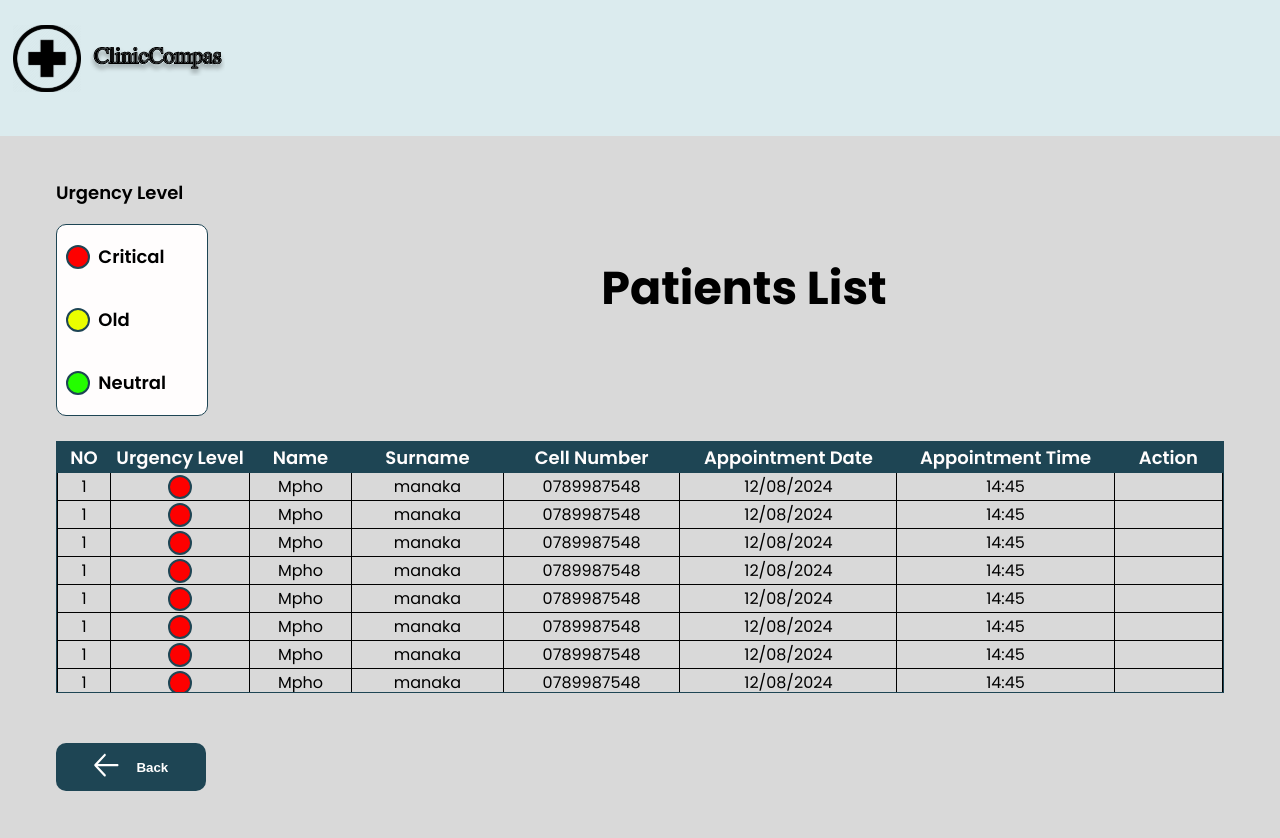
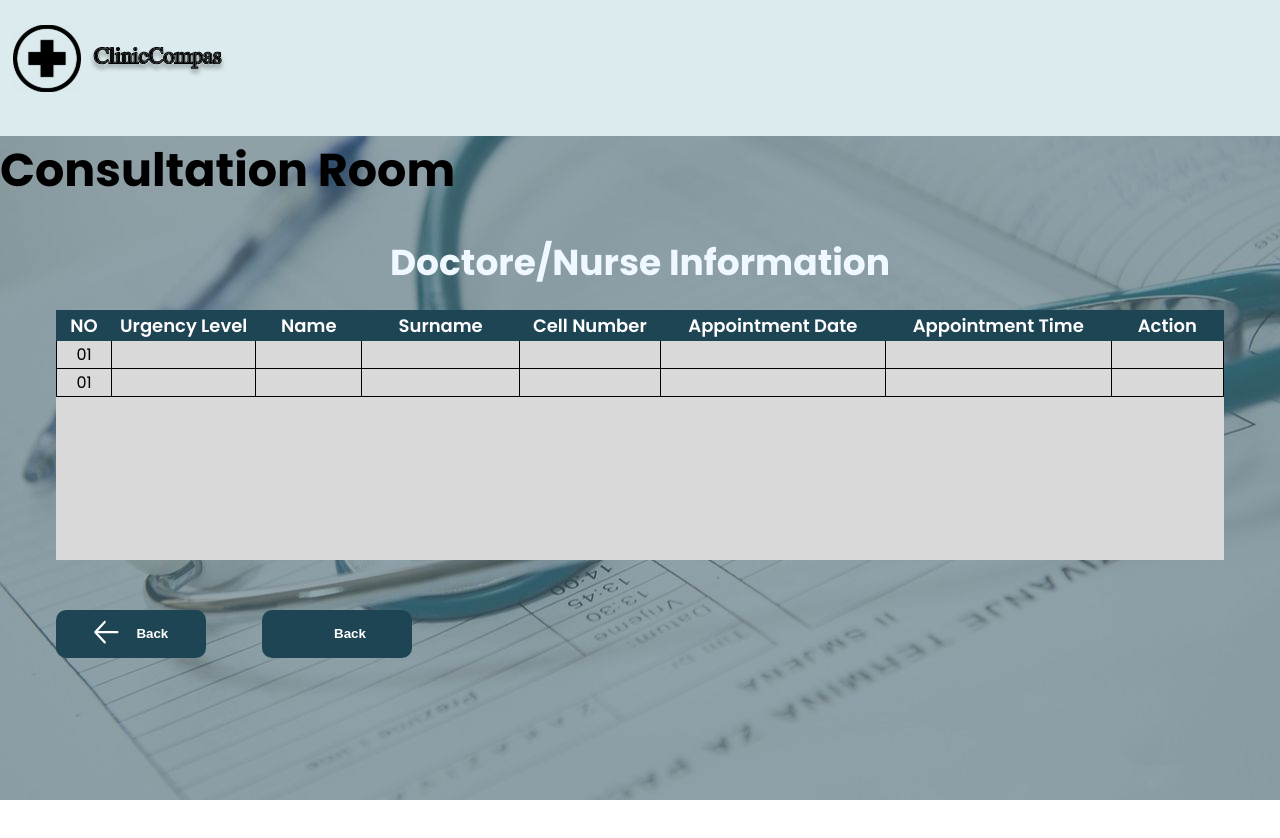
Before and after one commit to BathabileMkhabela/ClinicCampass.Web, a React (Create React App) app: page / in a window 1280 px wide. Shown: the top 838 px of the page. After the commit the page ends 800 px from the top, so only its background shows below. Built offline with nearby package versions, Linux system fonts and the light colour scheme.

Commit message:
done consultation page

```diff
--- a/src/App.js
+++ b/src/App.js
@@ -9,7 +9,7 @@ import Register from "./Pages/Forms/Register";
 import Login from "./Pages/Forms/PatientSignIn";
 import PatientsWaitingConsultPage from "./features/admin/pages/patients_waiting_consultation_page";
 import TopHomeHeader from "./features/components/header";
-
+import ConsultationRoomPage from "./features/admin/pages/consultation_room_page";
 const App = () => {
   const [buttonsVisible, setButtonsVisible] = useState(false);
 
@@ -26,7 +26,7 @@ const App = () => {
            toggleButtons={toggleButtons}
         /> */}
         <Routes>
-          <Route path="/" element={<PatientsWaitingConsultPage/>}/>
+          <Route path="/" element={<ConsultationRoomPage/>}/>
           {/*<Route path="/" element={<Homepage1 buttonsVisible={buttonsVisible} />} /> */}
           <Route path="/landhomepage2" element={<LandHomepage2 />} />
           <Route path="/home" element={<LandHomepage2 />} />
--- /dev/null
+++ b/src/features/admin/components/consultation_room_components/consultation_room.jsx
@@ -0,0 +1,25 @@
+import ConsultationRoomTableRows from "./consultation_room_tableRows";
+import '../../../../styles/admin_styles.css'
+export default function ConsultationRoomTable(){
+    return(
+        <>
+        <div className="table_container consTable">
+            <table className="patients_list_table all_table">
+            <tr className="table_header all_table_header">
+                <th>NO</th>
+                <th>Urgency Level</th>
+                <th>Name</th>
+                <th>Surname</th>
+                <th>Cell Number</th>
+                <th>Appointment Date</th>
+                <th>Appointment Time</th>
+                <th>Action</th>
+            </tr>
+            <ConsultationRoomTableRows/>  <ConsultationRoomTableRows/>
+
+
+        </table>
+        </div>
+        </>
+    );
+}
--- /dev/null
+++ b/src/features/admin/components/consultation_room_components/consultation_room_body.jsx
@@ -0,0 +1,23 @@
+import H1titleComponent from "../../../components/h1_title_component";
+import '../../../../styles/admin_styles.css';
+import SubTitle from "../../../components/sub_title_comp";
+import ConsultationRoomTable from "./consultation_room";
+import PatientsListTableComp from "../patients_waiting_visit_comp/patients_list_table";
+import BackButton from "../patients_waiting_visit_comp/back_button_comp";
+import ViewAllBtnComp from "./view_all_btn_Comp";
+export default function ConsultationRoomBody(){
+    return(
+        <div className="pages">
+
+                 <H1titleComponent title={"Consultation Room"}/>
+                <SubTitle subtitle={"Doctore/Nurse Information"}/>
+                <ConsultationRoomTable />
+                <div className="back_btn btnFlex">
+                <BackButton/>
+                <ViewAllBtnComp/>
+                </div>
+
+
+        </div>
+    );
+}
--- /dev/null
+++ b/src/features/admin/components/consultation_room_components/consultation_room_tableRows.jsx
@@ -0,0 +1,17 @@
+export default function ConsultationRoomTableRows({roomNo="01",name="",surnam="",cellNumber="",appDateTime="",specialty="",designation="",status=""}){
+    return(
+        <>
+               <tr className="table_row">
+                 <td>{roomNo}</td>
+                 <td>{name}</td>
+                 <td>{cellNumber}</td>
+                 <td>{appDateTime}</td>
+                 <td>{appDateTime}</td>
+                 <td>{specialty}</td>
+                 <td>{designation}</td>
+                 <td>{status}</td>
+            </tr>
+
+        </>
+    );
+}
--- /dev/null
+++ b/src/features/admin/components/consultation_room_components/view_all_btn_Comp.jsx
@@ -0,0 +1,8 @@
+import viewIconComp from "./view_icons_comp";
+export default function ViewAllBtnComp(){
+    return(
+        <>
+        <button type="button consBtn viewAllbtn" ><li>{viewIconComp}</li>Back</button>
+        </>
+    );
+}
--- /dev/null
+++ b/src/features/admin/components/consultation_room_components/view_icons_comp.jsx
@@ -0,0 +1,10 @@
+import viewIcon from '../../../../assets/admin_assets/icons/view_staff_white_icon.svg'
+export default function viewIconComp(){
+    return(
+        <>
+            <div className='btn_icon_container'>
+             < img src={viewIcon} alt="" />
+        </div>
+        </>
+    );
+}
--- a/src/features/admin/components/patients_waiting_visit_comp/back_button_comp.jsx
+++ b/src/features/admin/components/patients_waiting_visit_comp/back_button_comp.jsx
@@ -1,8 +1,8 @@
 import BackIconComp from "./back_icon_comp";
-export default function BackButton(){
+export default function BackButton({btbClicked}){
     return(
         <>
-            <button type="button"><li>{<BackIconComp/>}</li>Back</button>
+            <button type="button consBtn" ><li>{<BackIconComp/>}</li>Back</button>
         </>
     );
 }
--- a/src/features/admin/components/patients_waiting_visit_comp/body.jsx
+++ b/src/features/admin/components/patients_waiting_visit_comp/body.jsx
@@ -7,7 +7,7 @@ import BackIconComp from "./back_icon_comp";
 
 export default function BodyComponent(){
     return(
-        <div className="patients_list_container">
+        <div className="patients_list_container pages">
             <div className="title_urgencyLevel_container">
                 <UrgencyLevelComp/>
                 <div className="title_container">
--- /dev/null
+++ b/src/features/admin/pages/consultation_room_page.jsx
@@ -0,0 +1,11 @@
+import TopHomeHeader from "../../components/header";
+import ConsultationRoomBody from "../components/consultation_room_components/consultation_room_body";
+export default function ConsultationRoomPage(){
+    return(
+    <>
+        <TopHomeHeader />
+        <ConsultationRoomBody/>
+
+    </>
+    );
+}
--- a/src/features/components/header.jsx
+++ b/src/features/components/header.jsx
@@ -4,7 +4,6 @@ export default function TopHomeHeader(){
     return(
         <div class="top-header">
             <LogoComponent/>
-
         </div>
     );
 }
--- /dev/null
+++ b/src/features/components/sub_title_comp.jsx
@@ -0,0 +1,7 @@
+export default function SubTitle({subtitle}){
+    return(
+        <>
+            <h2>{subtitle}</h2>
+        </>
+    );
+}
--- a/src/styles/admin_styles.css
+++ b/src/styles/admin_styles.css
@@ -3,6 +3,15 @@
    font-style: var(--fontstyle);
    margin: auto;
 
+}
+.title_cons_container{
+    position: relative;
+    margin: auto;
+}
+.pages{
+    font-family: var(--font-family);
+    font-style: var(--fontstyle);
+    margin: auto;
 }
 li{
     list-style: none;
@@ -163,3 +172,15 @@ button{
     height: 25px;
     width: 25px;
 }
+.consTable{
+    margin-left: 56px;
+    margin-right: 56px;
+    background-color: var(--box-color);
+}
+.consBtn{
+    width: 150px;
+    margin-left: 56px;
+}
+.btnFlex{
+    display: flex;
+}
```
Also changed, not shown: 1 other file (tests, documents, lock files or other folders).
